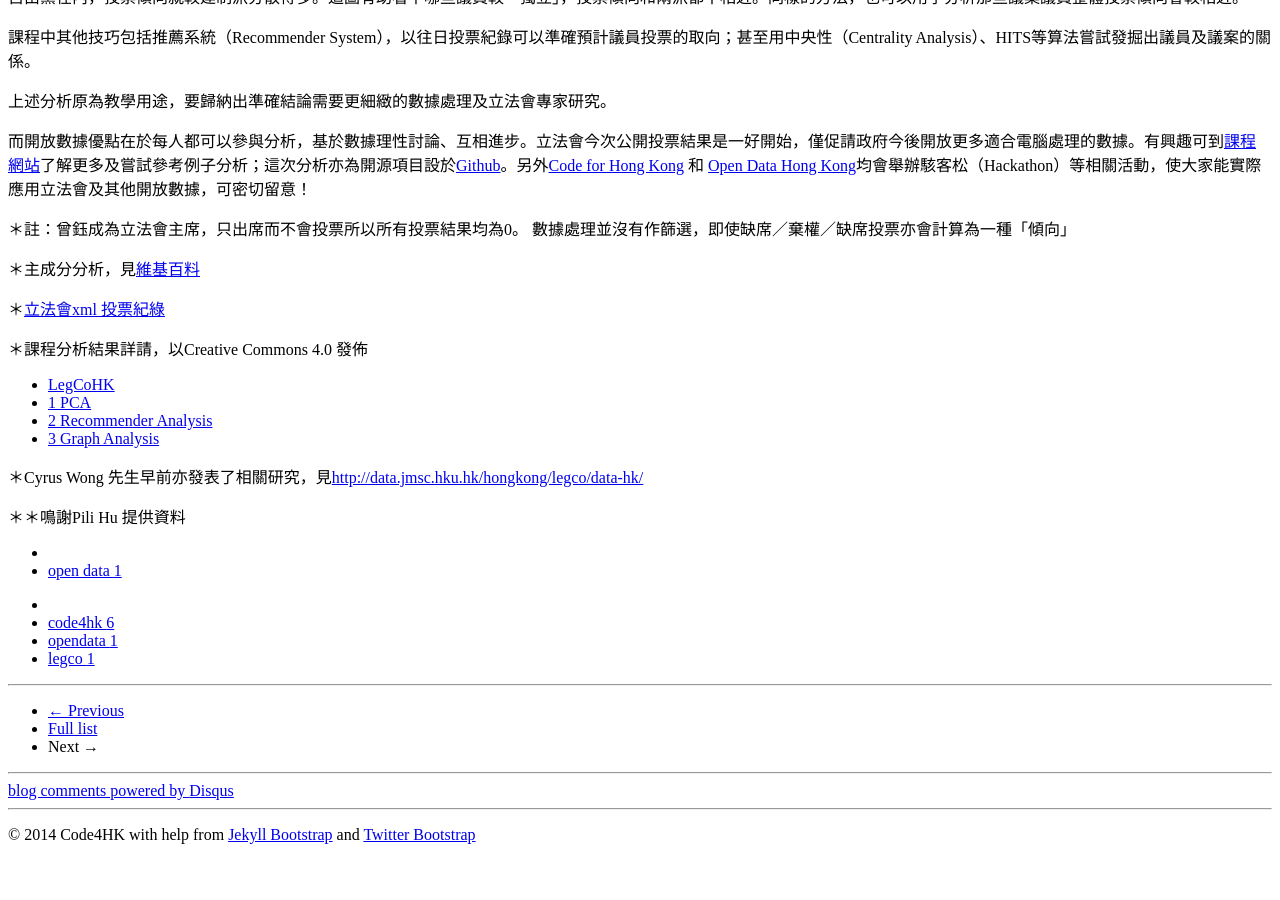
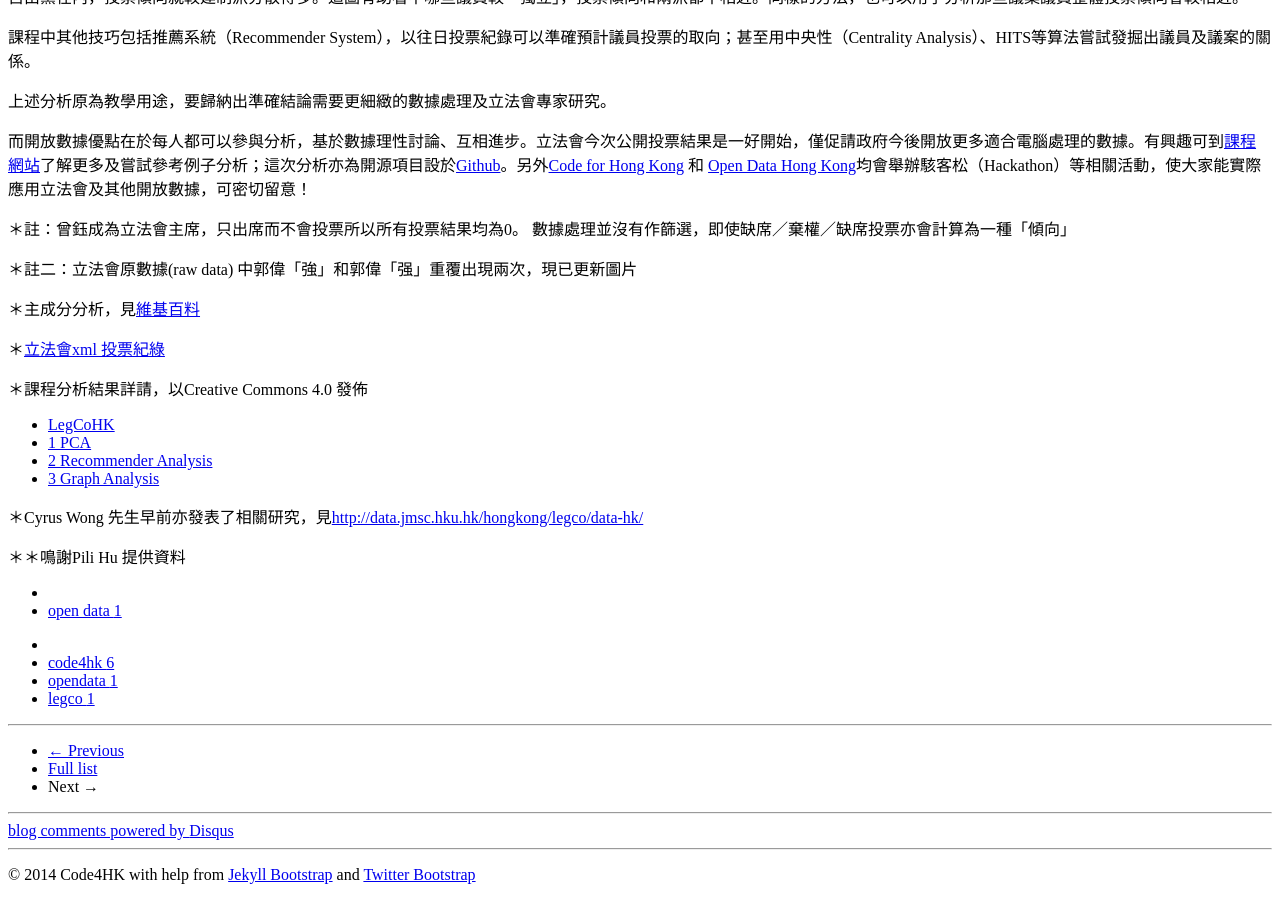
Before and after one commit to code4hk/code4hk.github.io, a Jekyll site: the page built from _posts/2014-04-26-legco-votes-analysis.md, in a window 1280 px wide and 900 px high, scrolled down 933 px. Built offline with Jekyll 4.4.1, drawn with Linux system fonts in a browser that asks for light colours; Markdown is read by kramdown in place of the engine named in the settings; comment, search, counter and statistics services are not loaded; before the commit the page ends 1793 px from its top, so only the background shows below that.

Commit message:
Update 2014-04-26-legco-votes-analysis.md

```diff
--- a/_posts/2014-04-26-legco-votes-analysis.md
+++ b/_posts/2014-04-26-legco-votes-analysis.md
@@ -33,6 +33,8 @@ tags : [code4hk, opendata, legco]
 ＊註：曾鈺成為立法會主席，只出席而不會投票所以所有投票結果均為0。
 數據處理並沒有作篩選，即使缺席／棄權／缺席投票亦會計算為一種「傾向」
 
+＊註二：立法會原數據(raw data) 中郭偉「強」和郭偉「强」重覆出現兩次，現已更新圖片
+
 ＊主成分分析，見[維基百料](http://zh.wikipedia.org/zh-hk/%E4%B8%BB%E6%88%90%E5%88%86%E5%88%86%E6%9E%90)
 
 ＊[立法會xml 投票紀綠](http://www.legco.gov.hk/general/english/counmtg/yr12-16/mtg_1213.htm#cm20121010)
```
